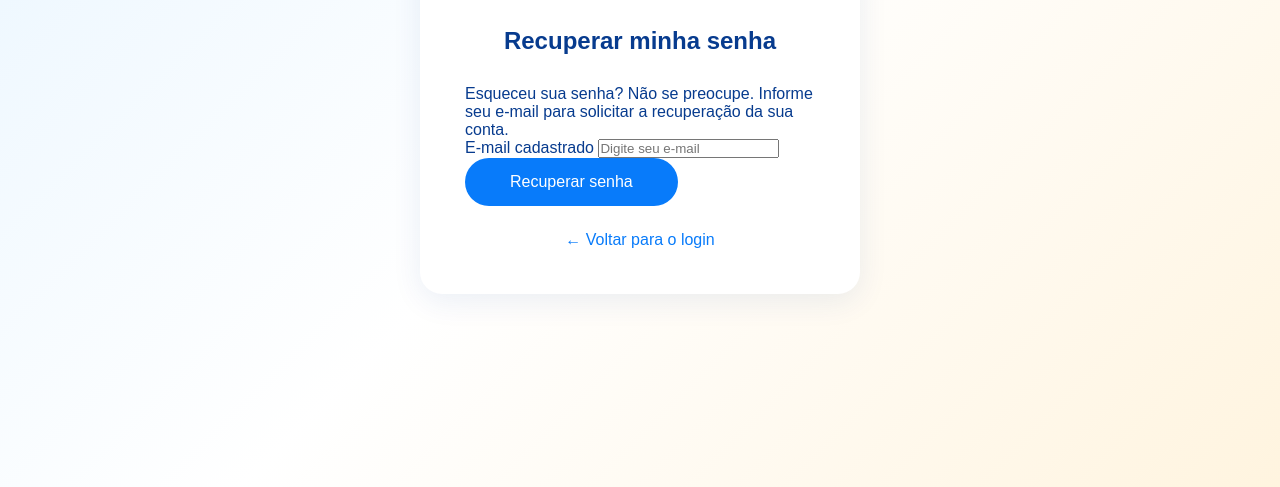
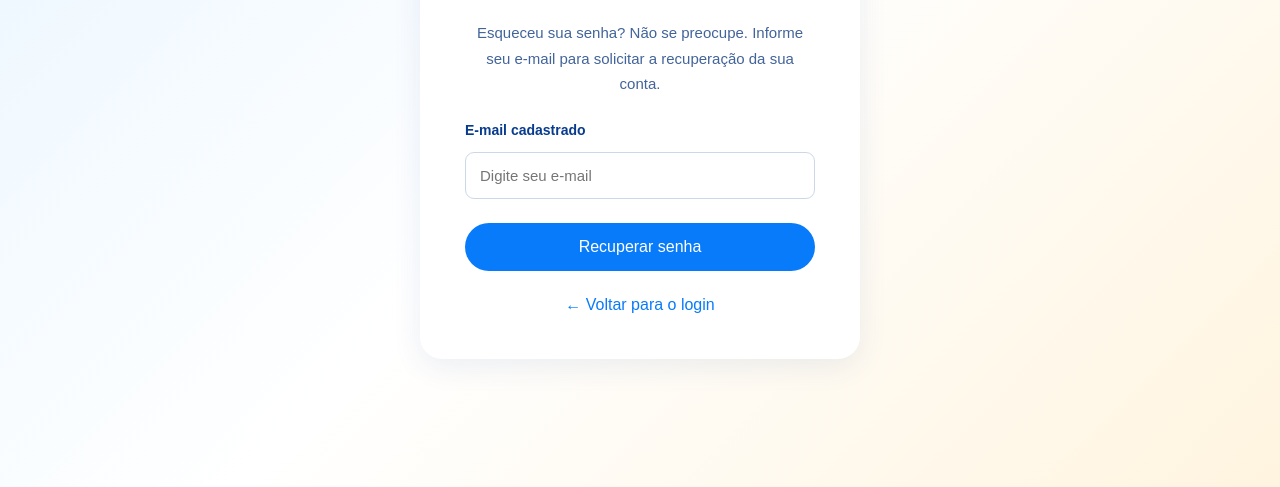
Before and after one commit to lannamoraes41-cloud/Projeto-TEA, a plain HTML site: page recuperar-senha.html in a window 1280 px wide. Shown: the part 313-800 px from the top of the page. Drawn offline with Linux system fonts and the light colour scheme.

Commit message:
Atualizacao do TEAjuda

```diff
--- a/style.css
+++ b/style.css
@@ -196,3 +196,48 @@ body {
 #form-cadastro .mensagem-erro {
     text-align: center;
 }
+
+/* RECUPERAÇÃO DE SENHA */
+
+.texto-recuperacao {
+    text-align: center;
+    color: #42649a;
+    font-size: 15px;
+    line-height: 1.7;
+    margin-bottom: 25px;
+}
+
+#form-recuperacao {
+    display: flex;
+    flex-direction: column;
+    gap: 14px;
+}
+
+#form-recuperacao label {
+    font-weight: bold;
+    font-size: 14px;
+}
+
+#form-recuperacao input {
+    padding: 14px;
+    border: 1px solid #ccd8e8;
+    border-radius: 9px;
+    font-size: 15px;
+}
+
+#form-recuperacao input:focus {
+    outline: 2px solid #087bfa;
+    outline-offset: 2px;
+}
+
+#form-recuperacao button {
+    margin-top: 10px;
+}
+
+.mensagem-recuperacao {
+    text-align: center;
+    color: #2874cc;
+    font-size: 14px;
+    line-height: 1.5;
+    margin-top: 18px;
+}
```
